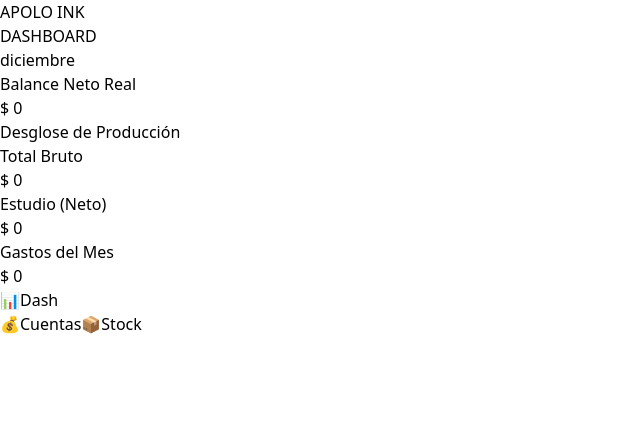
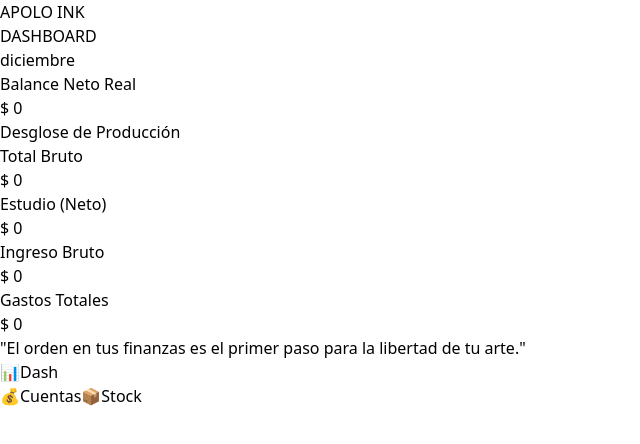
Before and after one commit to gandroide/apoloink, a React (Vite) app: page / in a window 1280 px wide. Shown: the top 444 px of the page, without its empty margins (0-640 px from the left). Built offline with nearby package versions, Linux system fonts and the light colour scheme; no server answers; the database is empty.

Commit message:
fixing code

```diff
--- a/src/pages/Dashboard.tsx
+++ b/src/pages/Dashboard.tsx
@@ -54,8 +54,8 @@ export const Dashboard = () => {
         <p className="text-zinc-500 text-xs uppercase">{now.toLocaleString('es-CO', { month: 'long' })}</p>
       </header>
 
-      {/* 1. UTILIDAD REAL (Lo que queda después de pagar artistas Y gastos) */}
-      <section className="bg-white p-6 rounded-3xl text-black">
+      {/* 1. UTILIDAD REAL */}
+      <section className="bg-white p-6 rounded-3xl text-black shadow-xl">
         <p className="text-[10px] font-bold uppercase opacity-60">Balance Neto Real</p>
         <h3 className="text-4xl font-black tabular-nums">
           {formatterCOP.format(netProfit)}
@@ -68,11 +68,28 @@ export const Dashboard = () => {
         <Stats works={currentMonthWorks} />
       </section>
 
-      {/* 3. GASTOS TOTALES */}
-      <div className="bg-zinc-900 p-4 rounded-2xl border border-zinc-800 flex justify-between items-center">
-        <p className="text-zinc-500 text-xs font-bold uppercase">Gastos del Mes</p>
-        <p className="text-red-400 font-mono font-bold">{formatterCOP.format(totalExpenses)}</p>
-      </div>
+      {/* 3. RESUMEN DE FLUJO (Aquí usamos totalIncome) */}
+      <section className="grid grid-cols-2 gap-3">
+        <div className="bg-zinc-900 p-4 rounded-2xl border border-zinc-800">
+          <p className="text-zinc-500 text-[10px] uppercase font-bold mb-1">Ingreso Bruto</p>
+          <p className="text-sm font-bold text-zinc-300">
+            {formatterCOP.format(totalIncome)}
+          </p>
+        </div>
+        <div className="bg-zinc-900 p-4 rounded-2xl border border-zinc-800">
+          <p className="text-zinc-500 text-[10px] uppercase font-bold mb-1">Gastos Totales</p>
+          <p className="text-sm font-bold text-red-400">
+            {formatterCOP.format(totalExpenses)}
+          </p>
+        </div>
+      </section>
+
+      {/* Footer Motivador / Estratégico */}
+      <footer className="p-4 bg-zinc-900/30 border border-dashed border-zinc-800 rounded-2xl">
+        <p className="text-[10px] text-zinc-600 text-center leading-relaxed italic">
+          "El orden en tus finanzas es el primer paso para la libertad de tu arte."
+        </p>
+      </footer>
     </div>
   );
 };
```
